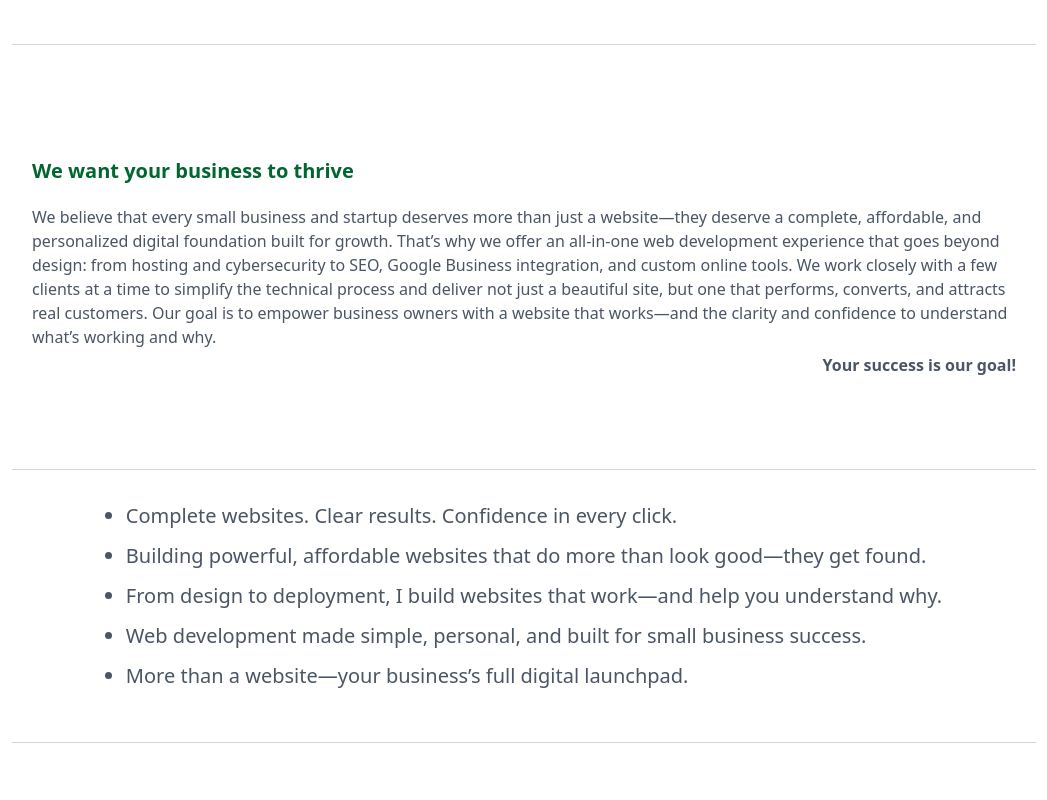
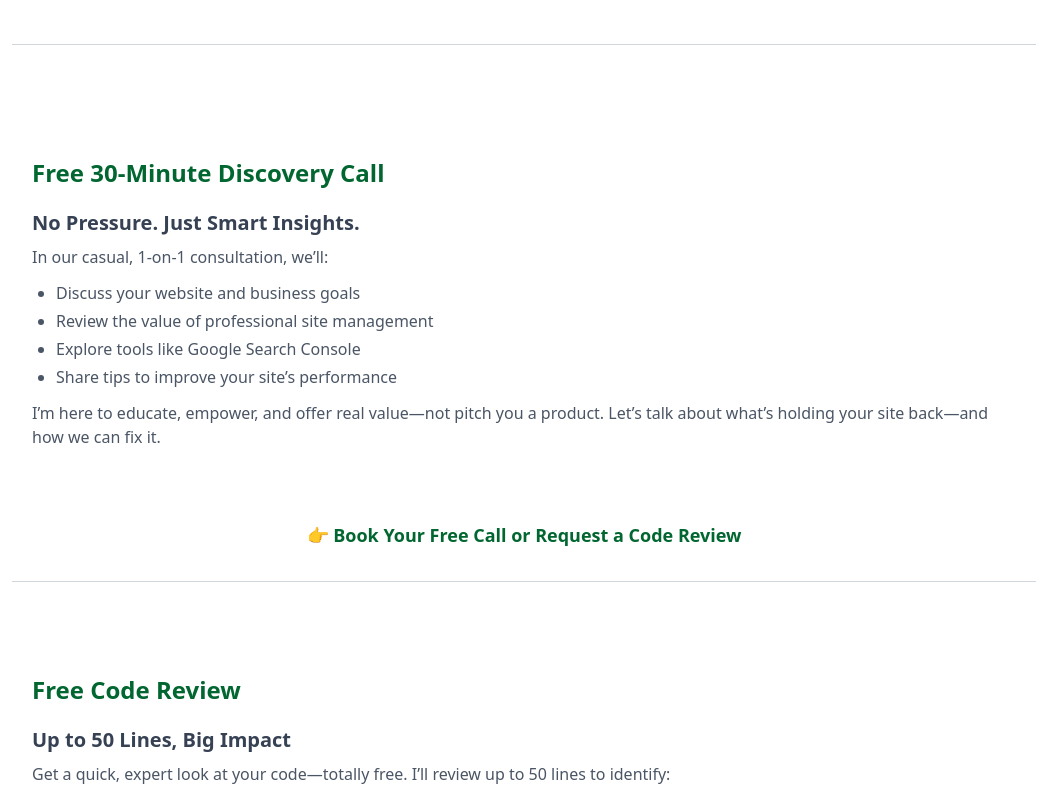
Before and after one commit to SergioABMadrigal/Madrigal-IT-Web-Solutions, a React (Vite) app in the folder frontend/: page / in a window 1280 px wide. Shown: the part 540-1340 px from the top of the page, without its empty margins (116-1163 px from the left). Built offline with nearby package versions, Linux system fonts and the light colour scheme.

Commit message:
refactor: remove ElevatorPitch component from Home page for cleaner layout

```diff
--- a/frontend/src/Pages/Home.jsx
+++ b/frontend/src/Pages/Home.jsx
@@ -1,7 +1,6 @@
 import Hero from '../Components/Hero'
 import { useRef, useState, useEffect } from 'react';
 import useIsVisible from '../Functions/useIsVisible';
-import ElevatorPitch from '../Components/ElevatorPitch';
 import Freebies from '../Components/Freebies';
 
 
@@ -35,12 +34,6 @@ const Home = () => {
       <div className="w-full flex flex-col items-center">
         <hr className="my-8 border-gray-300 w-full max-w-5xl" />
       </div>
-      <div className="transition-opacity ease-in duration-1000">
-        <ElevatorPitch />
-      </div>
-        <div className="w-full flex flex-col items-center">
-        <hr className="my-8 border-gray-300 w-full max-w-5xl" />
-      </div>
       <div className={`transition-opacity ease-in duration-800 ${isVisible1 ? "opacity-100" : "opacity-0"}`} ref={ref1}>
         <Freebies />
       </div>
```
